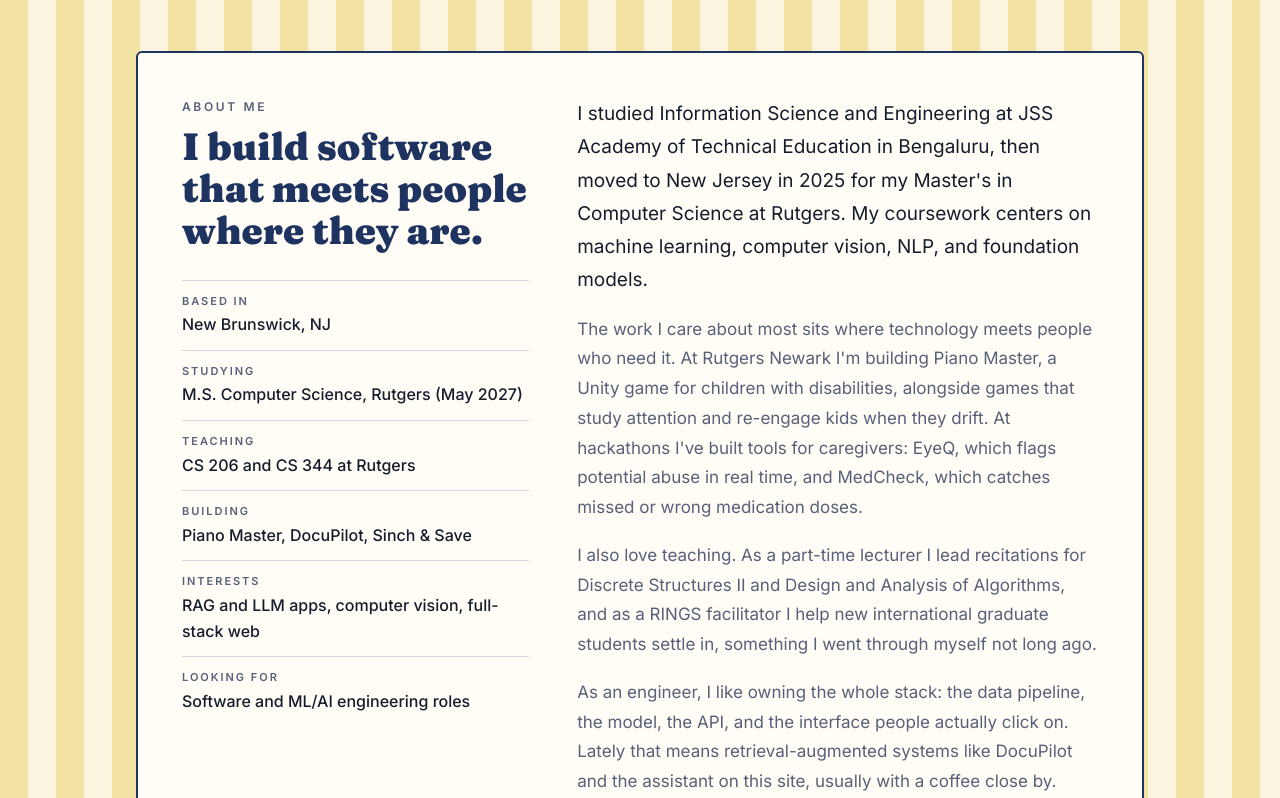
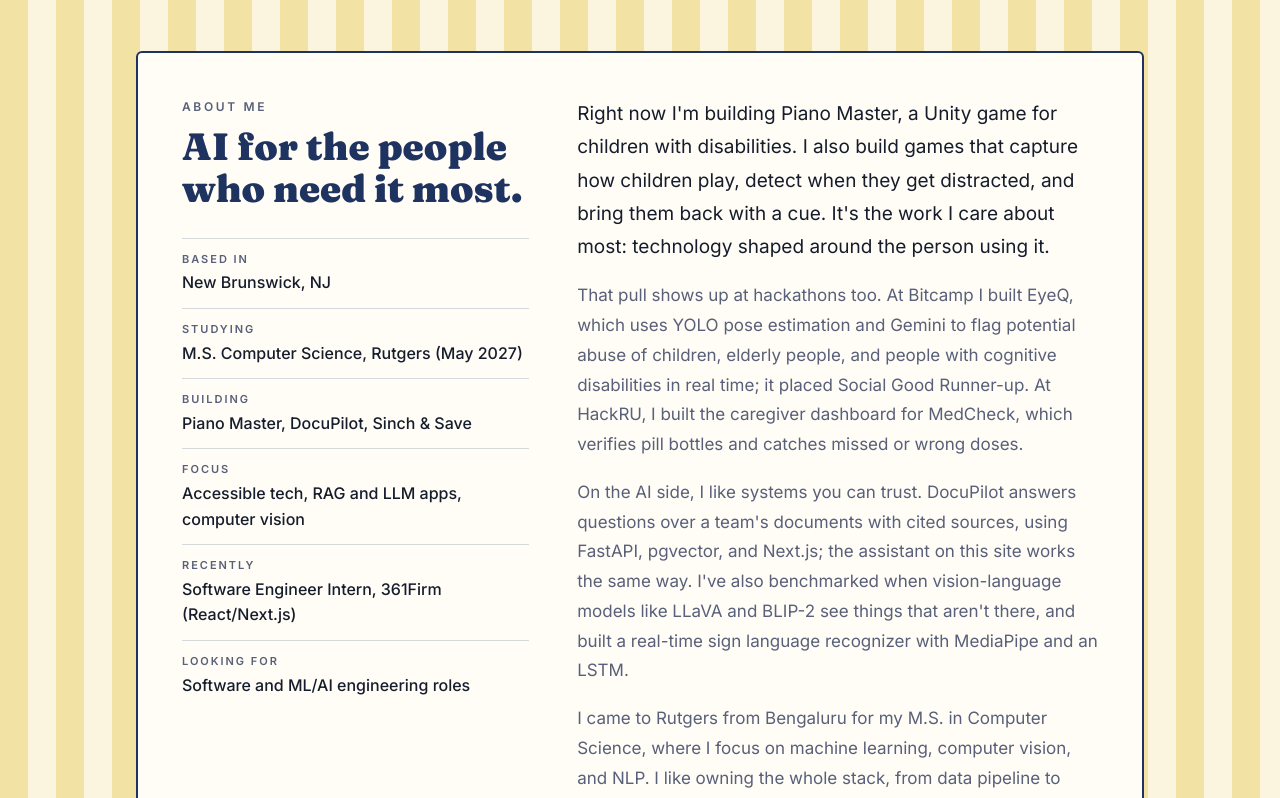
Before and after one commit to SinchanaShylajaArun/sinchana-portfolio, a Next.js app: page / in a window 1280 px wide. Shown: the part 820-1618 px from the top of the page. Built offline with nearby package versions, Linux system fonts and the light colour scheme.

Commit message:
Rewrite landing intro and About around building for people and AI
Co-Authored-By: Claude Opus 5.5 <noreply@anthropic.com>

```diff
--- a/data/resume.ts
+++ b/data/resume.ts
@@ -61,7 +61,7 @@ export const profile = {
   github: "https://github.com/SinchanaShylajaArun",
   // The two lines under the big headline on the landing section
   intro:
-    "Hi, I'm Sinchana. I turn coffee and curiosity into AI-powered software that people actually enjoy using.",
+    "Hi, I'm Sinchana. I build AI for the people who need it most, from kids with disabilities to caregivers, powered by coffee.",
   openTo: "Open to software engineering and ML/AI engineering roles.",
 };
 
@@ -70,19 +70,19 @@ export const profile = {
 // up, what got you into CS, what you do outside of code.
 
 export const about = {
-  heading: "I build software that meets people where they are.",
+  heading: "AI for the people who need it most.",
   paragraphs: [
-    "I studied Information Science and Engineering at JSS Academy of Technical Education in Bengaluru, then moved to New Jersey in 2025 for my Master's in Computer Science at Rutgers. My coursework centers on machine learning, computer vision, NLP, and foundation models.",
-    "The work I care about most sits where technology meets people who need it. At Rutgers Newark I'm building Piano Master, a Unity game for children with disabilities, alongside games that study attention and re-engage kids when they drift. At hackathons I've built tools for caregivers: EyeQ, which flags potential abuse in real time, and MedCheck, which catches missed or wrong medication doses.",
-    "I also love teaching. As a part-time lecturer I lead recitations for Discrete Structures II and Design and Analysis of Algorithms, and as a RINGS facilitator I help new international graduate students settle in, something I went through myself not long ago.",
-    "As an engineer, I like owning the whole stack: the data pipeline, the model, the API, and the interface people actually click on. Lately that means retrieval-augmented systems like DocuPilot and the assistant on this site, usually with a coffee close by.",
+    "Right now I'm building Piano Master, a Unity game for children with disabilities. I also build games that capture how children play, detect when they get distracted, and bring them back with a cue. It's the work I care about most: technology shaped around the person using it.",
+    "That pull shows up at hackathons too. At Bitcamp I built EyeQ, which uses YOLO pose estimation and Gemini to flag potential abuse of children, elderly people, and people with cognitive disabilities in real time; it placed Social Good Runner-up. At HackRU, I built the caregiver dashboard for MedCheck, which verifies pill bottles and catches missed or wrong doses.",
+    "On the AI side, I like systems you can trust. DocuPilot answers questions over a team's documents with cited sources, using FastAPI, pgvector, and Next.js; the assistant on this site works the same way. I've also benchmarked when vision-language models like LLaVA and BLIP-2 see things that aren't there, and built a real-time sign language recognizer with MediaPipe and an LSTM.",
+    "I came to Rutgers from Bengaluru for my M.S. in Computer Science, where I focus on machine learning, computer vision, and NLP. I like owning the whole stack, from data pipeline to model to the interface people actually click on, usually with a coffee close by.",
   ],
   facts: [
     { label: "Based in", value: "New Brunswick, NJ" },
     { label: "Studying", value: "M.S. Computer Science, Rutgers (May 2027)" },
-    { label: "Teaching", value: "CS 206 and CS 344 at Rutgers" },
     { label: "Building", value: "Piano Master, DocuPilot, Sinch & Save" },
-    { label: "Interests", value: "RAG and LLM apps, computer vision, full-stack web" },
+    { label: "Focus", value: "Accessible tech, RAG and LLM apps, computer vision" },
+    { label: "Recently", value: "Software Engineer Intern, 361Firm (React/Next.js)" },
     { label: "Looking for", value: "Software and ML/AI engineering roles" },
   ],
 };
```
